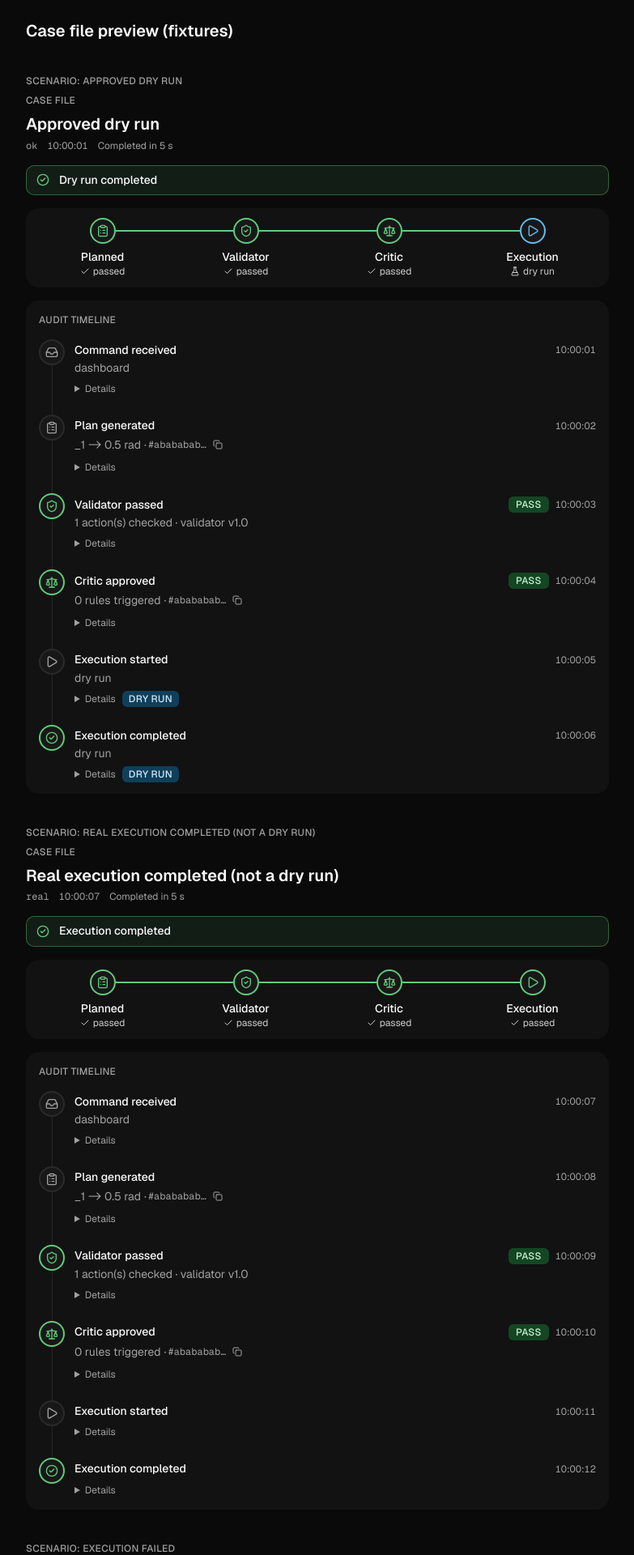
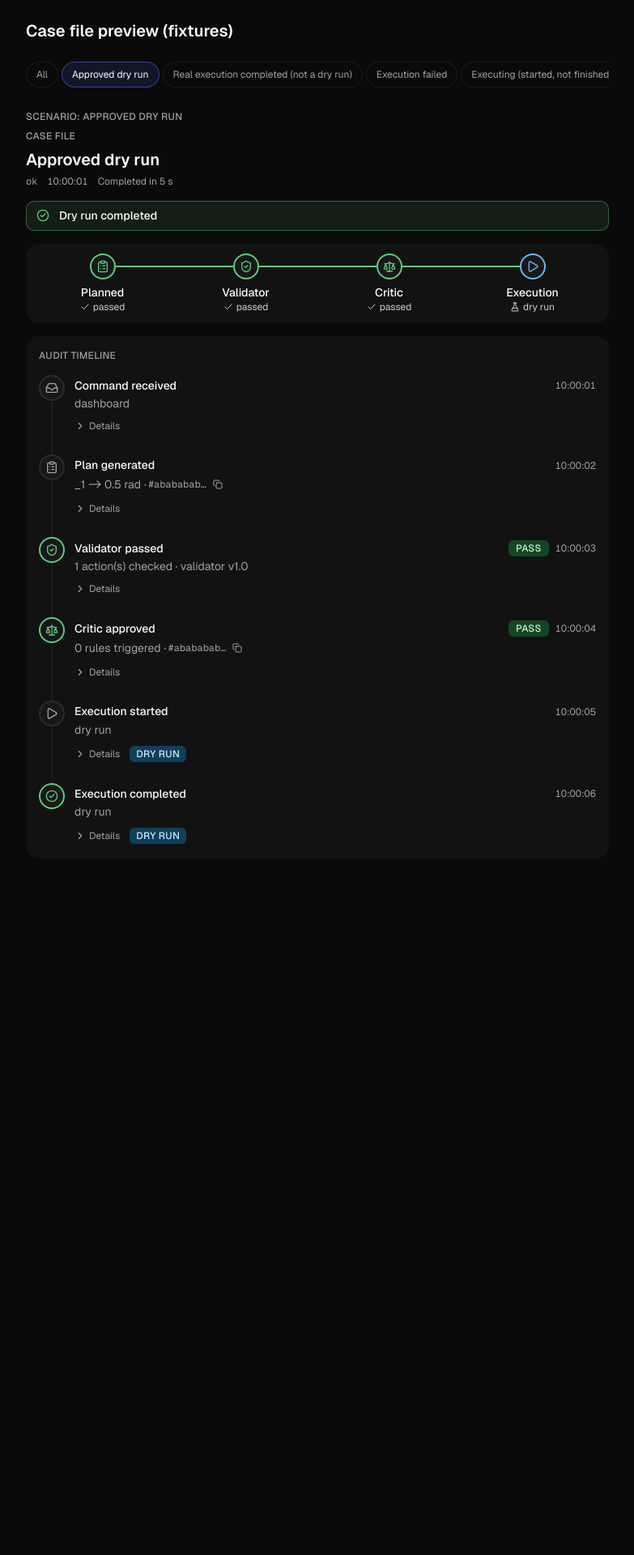
Before and after one commit to abhijitmanna912001/robot-audit-dashboard, a Next.js app: page /dev-preview in a window 1280 px wide. Shown: the top 1920 px of the page at 81% size, without its empty margins (248-1031 px from the left). After the commit the page ends 1084 px from the top, so only its background shows below. Built offline with nearby package versions, Linux system fonts and the light colour scheme.

Commit message:
Interaction polish: cursors, hover states, chevrons, copy feedback, human labels, dev-preview picker

```diff
--- /dev/null
+++ b/src/app/dev-preview/ScenarioPicker.tsx
@@ -0,0 +1,85 @@
+"use client";
+
+import { useRef } from "react";
+import { usePathname, useRouter } from "next/navigation";
+import { cn } from "@/lib/utils";
+import { ALL } from "./fixtures";
+
+type Item = { id: string; title: string };
+
+// The only client piece of /dev-preview. The selection lives in the URL (?scenario=<id>), the
+// page itself is a server component that reads it. Left/Right (and Home/End) move between tabs.
+export function ScenarioPicker({ scenarios, current }: { scenarios: Item[]; current: string }) {
+  const router = useRouter();
+  const pathname = usePathname();
+  const tabs = useRef<(HTMLButtonElement | null)[]>([]);
+  const items: Item[] = [{ id: ALL, title: "All" }, ...scenarios];
+  const index = Math.max(0, items.findIndex((i) => i.id === current));
+
+  function select(id: string) {
+    router.replace(`${pathname}?scenario=${encodeURIComponent(id)}`, { scroll: false });
+  }
+
+  function onKeyDown(e: React.KeyboardEvent) {
+    const last = items.length - 1;
+    let next: number;
+    if (e.key === "ArrowRight") next = index === last ? 0 : index + 1;
+    else if (e.key === "ArrowLeft") next = index === 0 ? last : index - 1;
+    else if (e.key === "Home") next = 0;
+    else if (e.key === "End") next = last;
+    else return;
+    e.preventDefault();
+    select(items[next].id);
+    tabs.current[next]?.focus();
+  }
+
+  return (
+    <div className="space-y-2">
+      <div className="sm:hidden">
+        <label htmlFor="scenario-select" className="sr-only">
+          Scenario
+        </label>
+        <select
+          id="scenario-select"
+          value={items[index].id}
+          onChange={(e) => select(e.target.value)}
+          className="h-9 w-full rounded-ui-md border border-border bg-surface px-2 text-sm transition-colors duration-150 hover:bg-raised focus-visible:ring-3 focus-visible:ring-ring/50 focus-visible:outline-none"
+        >
+          {items.map((i) => (
+            <option key={i.id} value={i.id}>
+              {i.title}
+            </option>
+          ))}
+        </select>
+      </div>
+      <div
+        role="tablist"
+        aria-label="Scenario"
+        onKeyDown={onKeyDown}
+        className="scroll-subtle hidden gap-1 overflow-x-auto pb-1 sm:flex"
+      >
+        {items.map((i, n) => (
+          <button
+            key={i.id}
+            ref={(el) => {
+              tabs.current[n] = el;
+            }}
+            id={`scenario-tab-${i.id}`}
+            type="button"
+            role="tab"
+            aria-selected={n === index}
+            aria-controls="scenario-panel"
+            tabIndex={n === index ? 0 : -1}
+            onClick={() => select(i.id)}
+            className={cn(
+              "h-8 shrink-0 rounded-full border border-border px-3 text-xs whitespace-nowrap text-muted-foreground outline-none transition-colors duration-150 hover:bg-raised hover:text-foreground active:bg-muted focus-visible:ring-3 focus-visible:ring-ring/50",
+              n === index && "border-primary/60 bg-primary/15 text-foreground hover:bg-primary/25",
+            )}
+          >
+            {i.title}
+          </button>
+        ))}
+      </div>
+    </div>
+  );
+}
--- a/src/app/dev-preview/fixtures.ts
+++ b/src/app/dev-preview/fixtures.ts
@@ -3,7 +3,7 @@
 // deliberately breaks them to show the timeline never crashes on untrusted payloads.
 import type { AuditEvent, CommandStatus } from "@/types/draft";
 
-export type Scenario = { title: string; status: CommandStatus; events: AuditEvent[] };
+export type Scenario = { id: string; title: string; status: CommandStatus; events: AuditEvent[] };
 
 const PLAN_ID = "9d2e4a10-0000-0000-0000-000000000002";
 const HASH = "sha256:" + "ab".repeat(32);
@@ -67,7 +67,21 @@ const criticApprove = (s: string) =>
     },
   });
 
-export const scenarios: Scenario[] = [
+// Query value for "show every scenario". Lives here, not in the client picker, so the server page gets a real string.
+export const ALL = "all";
+
+const slug = (title: string) =>
+  title
+    .toLowerCase()
+    .replace(/[^a-z0-9]+/g, "-")
+    .replace(/^-|-$/g, "");
+
+function withIds(list: Omit<Scenario, "id">[]): Scenario[] {
+  return list.map((sc) => ({ id: slug(sc.title), ...sc }));
+}
+
+// Ids are derived from the titles (unique, URL-safe) so the fixtures themselves stay as they are.
+export const scenarios: Scenario[] = withIds([
   {
     title: "Approved dry run",
     status: "completed",
@@ -275,4 +289,4 @@ export const scenarios: Scenario[] = [
       ev("bad", "something_new", "unknown event type", { note: "<b>raw</b>", blob: "y".repeat(3000) }),
     ],
   },
-];
+]);
--- a/src/app/dev-preview/page.tsx
+++ b/src/app/dev-preview/page.tsx
@@ -1,17 +1,31 @@
 import { notFound } from "next/navigation";
 import { CaseFile, sectionLabel } from "@/components/CaseFile";
-import { scenarios } from "./fixtures";
+import { ALL, scenarios } from "./fixtures";
+import { ScenarioPicker } from "./ScenarioPicker";
 
-// Dev-only: renders every scenario inside the real case-file layout from fixtures, so the UI
+// Dev-only: renders scenarios inside the real case-file layout from fixtures, so the UI
 // can be checked without writing rows to the real database. Not available in production builds.
-export default function DevPreviewPage() {
+// ?scenario=<id> picks one scenario, ?scenario=all shows every one; a missing or unknown id
+// falls back to the first scenario. Server component: only the picker is a client component.
+export default async function DevPreviewPage({
+  searchParams,
+}: {
+  searchParams: Promise<Record<string, string | string[] | undefined>>;
+}) {
   if (process.env.NODE_ENV === "production") notFound();
 
+  const raw = (await searchParams).scenario;
+  const wanted = Array.isArray(raw) ? raw[0] : raw;
+  const current = wanted === ALL || scenarios.some((s) => s.id === wanted) ? (wanted as string) : scenarios[0].id;
+  const shown = current === ALL ? scenarios : scenarios.filter((s) => s.id === current);
+
   return (
-    <main className="mx-auto w-full max-w-3xl space-y-10 px-4 py-6 sm:px-6">
+    <main className="mx-auto w-full max-w-3xl space-y-6 px-4 py-6 sm:px-6">
       <h1 className="text-xl font-semibold">Case file preview (fixtures)</h1>
-      {scenarios.map((s) => (
-        <section key={s.title} className="min-w-0">
+      <ScenarioPicker scenarios={scenarios.map(({ id, title }) => ({ id, title }))} current={current} />
+      <div role="tabpanel" id="scenario-panel" aria-labelledby={`scenario-tab-${current}`} className="space-y-10">
+        {shown.map((s) => (
+          <section key={s.id} className="min-w-0">
             <h2 className={`${sectionLabel} mb-2`}>Scenario: {s.title}</h2>
             <CaseFile
               command={{
@@ -24,6 +38,7 @@ export default function DevPreviewPage() {
             />
           </section>
         ))}
+      </div>
     </main>
   );
 }
--- a/src/app/globals.css
+++ b/src/app/globals.css
@@ -200,6 +200,21 @@
     @apply font-sans;
     color-scheme: dark;
   }
+  /* Tailwind v4 resets buttons to cursor: default. Interactive things get a pointer,
+     disabled things get not-allowed (last, so it wins). */
+  button:not(:disabled),
+  [role="button"]:not(:disabled):not([aria-disabled="true"]),
+  [role="switch"]:not(:disabled),
+  [role="tab"]:not(:disabled),
+  summary,
+  label[for],
+  a[href] {
+    cursor: pointer;
+  }
+  :disabled,
+  [aria-disabled="true"] {
+    cursor: not-allowed;
+  }
 }
 
 /* New realtime events flash briefly (Dashboard clears the class after 1.5s). */
--- a/src/components/CommandInput.tsx
+++ b/src/components/CommandInput.tsx
@@ -124,7 +124,7 @@ export function CommandInput({ onSubmitted }: { onSubmitted: (commandId?: string
           aria-describedby={`${helpId} ${countId}`}
           className="min-h-9 w-full min-w-0 resize-none bg-raised transition-[height] duration-150 sm:flex-1"
         />
-        <Button type="submit" disabled={submitting} className="w-full px-4 sm:w-auto">
+        <Button type="submit" disabled={submitting} className="w-full px-4 transition-colors duration-150 active:bg-primary/70 sm:w-auto">
           {submitting ? "Submitting..." : "Submit"}
         </Button>
       </div>
@@ -140,7 +140,7 @@ export function CommandInput({ onSubmitted }: { onSubmitted: (commandId?: string
               setText(ex);
               setNotice(null);
             }}
-            className="inline-flex h-7 max-w-full items-center rounded-full border border-border px-3 text-xs text-muted-foreground outline-none transition-colors duration-150 hover:border-primary/60 hover:bg-raised hover:text-foreground focus-visible:ring-3 focus-visible:ring-ring/50"
+            className="inline-flex h-7 max-w-full items-center rounded-full border border-border px-3 text-xs text-muted-foreground outline-none transition-colors duration-150 hover:border-primary/60 hover:bg-raised hover:text-foreground active:bg-muted focus-visible:ring-3 focus-visible:ring-ring/50"
           >
             <span className="truncate">{ex}</span>
           </button>
--- a/src/components/CommandList.tsx
+++ b/src/components/CommandList.tsx
@@ -70,8 +70,8 @@ export function CommandList({
                 "block min-h-16 w-full min-w-0 rounded-ui-md border-l-[3px] px-3 py-2 text-left text-sm text-card-foreground outline-none transition-colors duration-150 focus-visible:ring-3 focus-visible:ring-ring/60",
                 leftBorder[c.status],
                 selected
-                  ? "bg-primary/20"
-                  : "bg-surface hover:bg-raised",
+                  ? "bg-primary/20 hover:bg-primary/25 active:bg-primary/30"
+                  : "bg-surface hover:bg-raised active:bg-muted",
               )}
             >
               <span className="block truncate font-medium" title={c.text}>
--- a/src/components/CopyButton.tsx
+++ b/src/components/CopyButton.tsx
@@ -1,37 +1,53 @@
 "use client";
 
 import { useEffect, useRef, useState } from "react";
-import { Check, Copy } from "lucide-react";
+import { Check, Copy, X } from "lucide-react";
 import { Button } from "@/components/ui/button";
 
-// Copies a short displayed value (a hash) to the clipboard. Display helper only.
+type State = "idle" | "copied" | "failed";
+
+// Copies a value (a hash) to the clipboard. Display helper only. It never throws: an
+// unavailable or failing Clipboard API shows a brief "Copy failed" state instead.
 export function CopyButton({ value, label }: { value: string; label: string }) {
-  const [copied, setCopied] = useState(false);
+  const [state, setState] = useState<State>("idle");
   const timer = useRef<ReturnType<typeof setTimeout> | undefined>(undefined);
 
   useEffect(() => () => clearTimeout(timer.current), []);
 
   async function copy() {
+    let next: State = "copied";
     try {
+      if (typeof navigator === "undefined" || !navigator.clipboard?.writeText) {
+        next = "failed";
+      } else {
         await navigator.clipboard.writeText(value);
+      }
     } catch {
-      return; // clipboard unavailable (insecure context, permission): do nothing
+      next = "failed";
     }
-    setCopied(true);
+    setState(next);
     clearTimeout(timer.current);
-    timer.current = setTimeout(() => setCopied(false), 1500);
+    timer.current = setTimeout(() => setState("idle"), 1500);
   }
 
+  const Icon = state === "copied" ? Check : state === "failed" ? X : Copy;
+  const status = state === "copied" ? "Copied" : state === "failed" ? "Copy failed" : "";
   return (
+    <>
       <Button
         type="button"
         variant="ghost"
         size="icon-xs"
         onClick={copy}
-      aria-label={copied ? `${label} copied` : `Copy ${label}`}
-      title={copied ? "Copied" : `Copy ${label}`}
+        aria-label={`Copy ${label}`}
+        title={status || `Copy ${label}`}
+        className="text-muted-foreground transition-colors duration-150 hover:bg-raised hover:text-foreground active:bg-muted"
       >
-      {copied ? <Check aria-hidden="true" /> : <Copy aria-hidden="true" />}
+        <Icon aria-hidden="true" />
       </Button>
+      <span role="status" aria-live="polite" className="sr-only">
+        {status}
+      </span>
+    </>
   );
 }
--- a/src/components/EventDetails.tsx
+++ b/src/components/EventDetails.tsx
@@ -11,6 +11,8 @@ import {
   readValidator,
 } from "@/lib/payload";
 import { text } from "@/lib/payload";
+import { ChevronRight } from "lucide-react";
+import { kindLabel } from "@/lib/kind-label";
 import { cn } from "@/lib/utils";
 import { CopyButton } from "./CopyButton";
 
@@ -18,7 +20,7 @@ import { CopyButton } from "./CopyButton";
 type Row = { label: string; value: string | string[]; copy?: boolean; mono?: boolean };
 
 // Mono is only for ids, hashes and rule ids.
-const MONO = new Set(["planId", "planHash", "critic planHash", "errors", "triggeredRules", "actions"]);
+const MONO = new Set(["planId", "planHash", "critic planHash", "errors", "triggeredRules", "actions", "raw kind"]);
 
 function add(rows: Row[], label: string, value: string | string[] | undefined, copy = false) {
   if (value === undefined || (Array.isArray(value) && value.length === 0)) return;
@@ -41,7 +43,8 @@ function build(e: Pick<AuditEvent, "eventType" | "payload">): {
     case "plan_generated": {
       const failure = readPlanFailure(e.payload);
       if (failure) {
-        add(rows, "error kind", failure.kind);
+        add(rows, "error", kindLabel(failure.kind));
+        add(rows, "raw kind", failure.kind);
         add(rows, "error detail", failure.detail);
         return { rows, dryRun: false };
       }
@@ -80,7 +83,8 @@ function build(e: Pick<AuditEvent, "eventType" | "payload">): {
       add(rows, "triggeredRules", rules);
       add(rows, "planHash", c.planHash, true);
       if (c.responsePlanHash !== c.planHash) add(rows, "critic planHash", c.responsePlanHash, true);
-      add(rows, "error kind", c.error?.kind);
+      add(rows, "error", kindLabel(c.error?.kind));
+      add(rows, "raw kind", c.error?.kind);
       add(rows, "HTTP status", c.error?.httpStatus === undefined ? undefined : String(c.error.httpStatus));
       add(rows, "error detail", c.error?.detail);
       return { rows, dryRun: false };
@@ -98,6 +102,20 @@ function build(e: Pick<AuditEvent, "eventType" | "payload">): {
   }
 }
 
+// Native details/summary with our own chevron instead of the browser marker. Keyboard
+// behaviour (Tab, Enter, Space) is the browser's own.
+const summaryClass =
+  "-mx-1 inline-flex list-none items-center gap-1 rounded-sm px-1 py-0.5 select-none text-muted-foreground outline-none transition-colors duration-150 hover:bg-raised hover:text-foreground active:bg-muted focus-visible:ring-3 focus-visible:ring-ring/50 [&::-webkit-details-marker]:hidden";
+
+function Chevron() {
+  return (
+    <ChevronRight
+      aria-hidden="true"
+      className="size-3.5 shrink-0 transition-transform duration-150 group-open:rotate-90"
+    />
+  );
+}
+
 export function EventDetails({ event }: { event: Pick<AuditEvent, "eventType" | "payload"> }) {
   const { rows, dryRun, raw } = build(event);
   const type = (
@@ -106,11 +124,12 @@ export function EventDetails({ event }: { event: Pick<AuditEvent, "eventType" |
 
   if (raw !== undefined) {
     return (
-      <details className="mt-2 text-xs">
-        <summary className="cursor-pointer rounded-sm select-none text-muted-foreground outline-none transition-colors duration-150 hover:text-foreground focus-visible:ring-3 focus-visible:ring-ring/50">
+      <details className="group mt-2 text-xs">
+        <summary className={summaryClass}>
+          <Chevron />
           Raw payload
         </summary>
-        <div className="mt-1.5 space-y-1.5 rounded-ui-md bg-raised p-2">
+        <div className="mt-1.5 ml-5 space-y-1.5 rounded-ui-md bg-raised p-2">
           {type}
           <pre className="whitespace-pre-wrap wrap-anywhere font-mono">{raw}</pre>
         </div>
@@ -118,8 +137,9 @@ export function EventDetails({ event }: { event: Pick<AuditEvent, "eventType" |
     );
   }
   return (
-    <details className="mt-2 text-xs">
-      <summary className="cursor-pointer rounded-sm select-none text-muted-foreground outline-none transition-colors duration-150 hover:text-foreground focus-visible:ring-3 focus-visible:ring-ring/50">
+    <details className="group mt-2 text-xs">
+      <summary className={summaryClass}>
+        <Chevron />
         Details
         {dryRun && (
           <span className="ml-2 rounded-ui-sm bg-status-info px-2 py-0.5 font-medium uppercase tracking-wide text-status-info-foreground">
@@ -127,7 +147,7 @@ export function EventDetails({ event }: { event: Pick<AuditEvent, "eventType" |
           </span>
         )}
       </summary>
-      <dl className="mt-1.5 space-y-1.5 rounded-ui-md bg-raised p-2">
+      <dl className="mt-1.5 ml-5 space-y-1.5 rounded-ui-md bg-raised p-2">
         <div className="min-w-0">
           <dt className="sr-only">event type</dt>
           <dd>{type}</dd>
--- a/src/components/FilterTabs.tsx
+++ b/src/components/FilterTabs.tsx
@@ -38,8 +38,8 @@ export function FilterTabs({
             aria-pressed={tab === t.id}
             onClick={() => onTab(t.id)}
             className={cn(
-              "h-7 px-1 text-xs sm:px-1.5 text-muted-foreground transition-colors duration-150",
-              tab === t.id && "bg-primary/15 text-foreground",
+              "h-7 px-1 text-xs sm:px-1.5 text-muted-foreground transition-colors duration-150 hover:bg-raised hover:text-foreground active:bg-muted",
+              tab === t.id && "bg-primary/15 text-foreground hover:bg-primary/25 active:bg-primary/30",
             )}
           >
             {t.label}
@@ -51,7 +51,7 @@ export function FilterTabs({
         role="switch"
         aria-checked={showTest}
         onClick={onShowTest}
-        className="inline-flex h-7 items-center gap-1.5 rounded-full px-0 text-xs sm:px-1 text-muted-foreground outline-none transition-colors duration-150 hover:text-foreground focus-visible:ring-3 focus-visible:ring-ring/50"
+        className="inline-flex h-7 items-center gap-1.5 rounded-full px-0 text-xs sm:px-1 text-muted-foreground outline-none transition-colors duration-150 hover:text-foreground active:text-foreground focus-visible:ring-3 focus-visible:ring-ring/50 [&:hover>span:first-child]:border-primary/60"
       >
         <span
           aria-hidden="true"
--- a/src/components/ui/button.tsx
+++ b/src/components/ui/button.tsx
@@ -3,7 +3,7 @@ import { cva, type VariantProps } from "class-variance-authority"
 import { cn } from "cn"
 
 const buttonVariants = cva(
-  "group/button inline-flex shrink-0 items-center justify-center rounded-lg border border-transparent bg-clip-padding text-sm font-medium whitespace-nowrap transition-all outline-none select-none focus-visible:border-ring focus-visible:ring-3 focus-visible:ring-ring/50 active:not-aria-[haspopup]:translate-y-px disabled:pointer-events-none disabled:opacity-50 aria-invalid:border-destructive aria-invalid:ring-3 aria-invalid:ring-destructive/20 dark:aria-invalid:border-destructive/50 dark:aria-invalid:ring-destructive/40 [&_svg]:pointer-events-none [&_svg]:shrink-0 [&_svg:not([class*='size-'])]:size-4",
+  "group/button inline-flex shrink-0 items-center justify-center rounded-lg border border-transparent bg-clip-padding text-sm font-medium whitespace-nowrap transition-all outline-none select-none focus-visible:border-ring focus-visible:ring-3 focus-visible:ring-ring/50 active:not-aria-[haspopup]:translate-y-px disabled:opacity-50 aria-invalid:border-destructive aria-invalid:ring-3 aria-invalid:ring-destructive/20 dark:aria-invalid:border-destructive/50 dark:aria-invalid:ring-destructive/40 [&_svg]:pointer-events-none [&_svg]:shrink-0 [&_svg:not([class*='size-'])]:size-4",
   {
     variants: {
       variant: {
--- /dev/null
+++ b/src/lib/kind-label.ts
@@ -0,0 +1,26 @@
+// Human label for a raw planner or critic error kind. Pure, display only, never throws.
+// Known kinds get a fixed label; any other string is shown as the capped text; anything that
+// is not a non-empty string gives undefined so callers can leave it out.
+import { text } from "./payload.ts";
+
+const LABELS: Readonly<Record<string, string>> = {
+  unsupported_command: "Not a supported command",
+  planner_error: "Planner error",
+  http_status: "Critic returned an HTTP error",
+  timeout: "Critic timed out",
+  invalid_body: "Critic returned an invalid response",
+};
+
+const MAX_KIND = 40;
+
+export function isKnownKind(kind: unknown): boolean {
+  return typeof kind === "string" && Object.hasOwn(LABELS, kind.trim());
+}
+
+export function kindLabel(kind: unknown): string | undefined {
+  if (typeof kind !== "string") return undefined;
+  const key = kind.trim();
+  if (Object.hasOwn(LABELS, key)) return LABELS[key];
+  const t = text(kind, MAX_KIND);
+  return t === undefined ? undefined : t.replace(/\s+/g, " ").trim();
+}
```
Also changed, not shown: src/lib/event-summary.ts (+7 -2 lines), 2 other files (tests, documents, lock files or other folders). Lines whose indentation alone changed are shown as unchanged.
